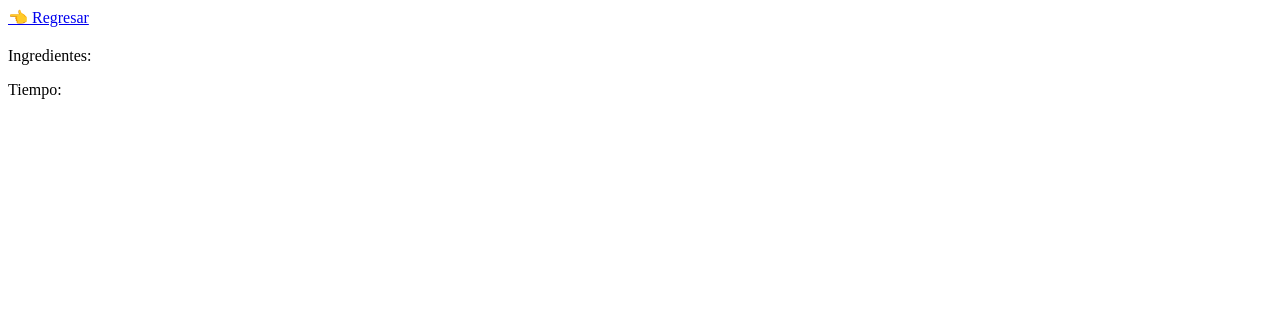
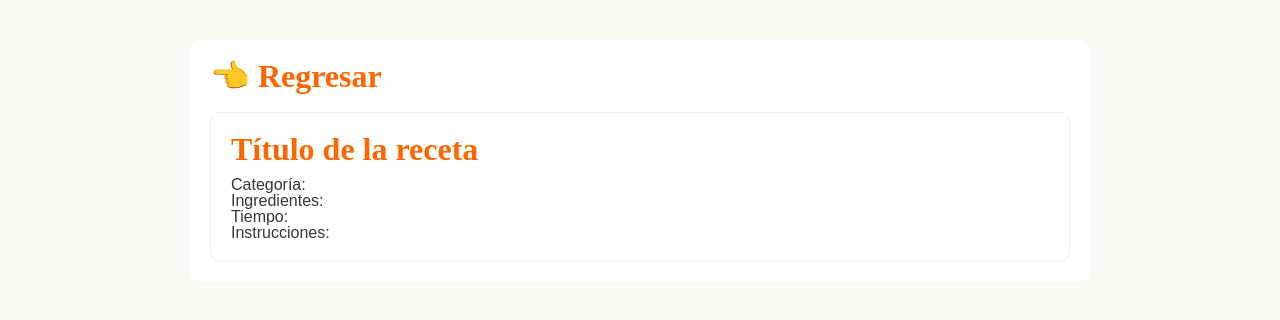
Before and after one commit to valenjimenezlop/recetas, a plain HTML site: page filtrar recetas/receta.html in a window 1280 px wide. Drawn offline with Linux system fonts and the light colour scheme.

Commit message:
Se realizaron cambios minimos en el recetas.html: - Se le dio un titulo al documento. - Se agregó un parrafo adicional para la categoría. - Se agrego otro párrafo para las instrucciones

```diff
--- a/filtrar recetas/receta.html
+++ b/filtrar recetas/receta.html
@@ -1,17 +1,24 @@
 <!DOCTYPE html>
-<html lang="en">
+<html lang="es">
   <head>
     <meta charset="UTF-8" />
     <meta name="viewport" content="width=device-width, initial-scale=1.0" />
-    <title>Document</title>
+    <title>Detalle de la receta</title>
+    <link rel="stylesheet" href="../listar_recetas/style.css" />
+    <link rel="stylesheet" href="receta.css" />
   </head>
   <body>
-    <main>
-      <a href="../listar_recetas/index.html">👈 Regresar</a>
-      <section>
-        <h2></h2>
+    <main class="container">
+      <a class="volver" href="../listar_recetas/index.html">👈 Regresar</a>
+      <section class="detalle-seccion">
+        <h2>Título de la receta</h2>
+        <p class="info"><span>Categoría:</span></p>
         <p><span>Ingredientes:</span></p>
-        <p><span>Tiempo: </span></p>
+        <p></p>
+        <p><span>Tiempo:</span></p>
+        <div>
+          <p>Instrucciones: </p>
+        </div>
       </section>
     </main>
   </body>
```
